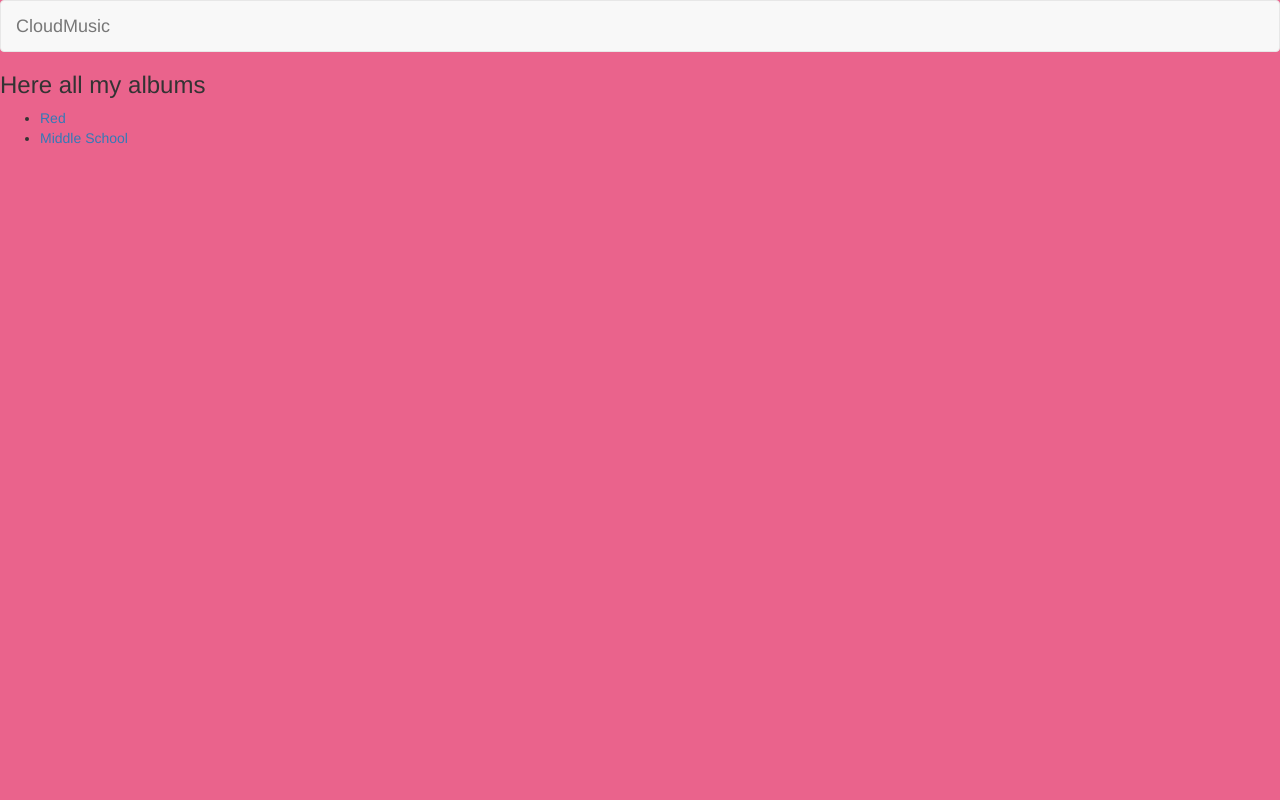
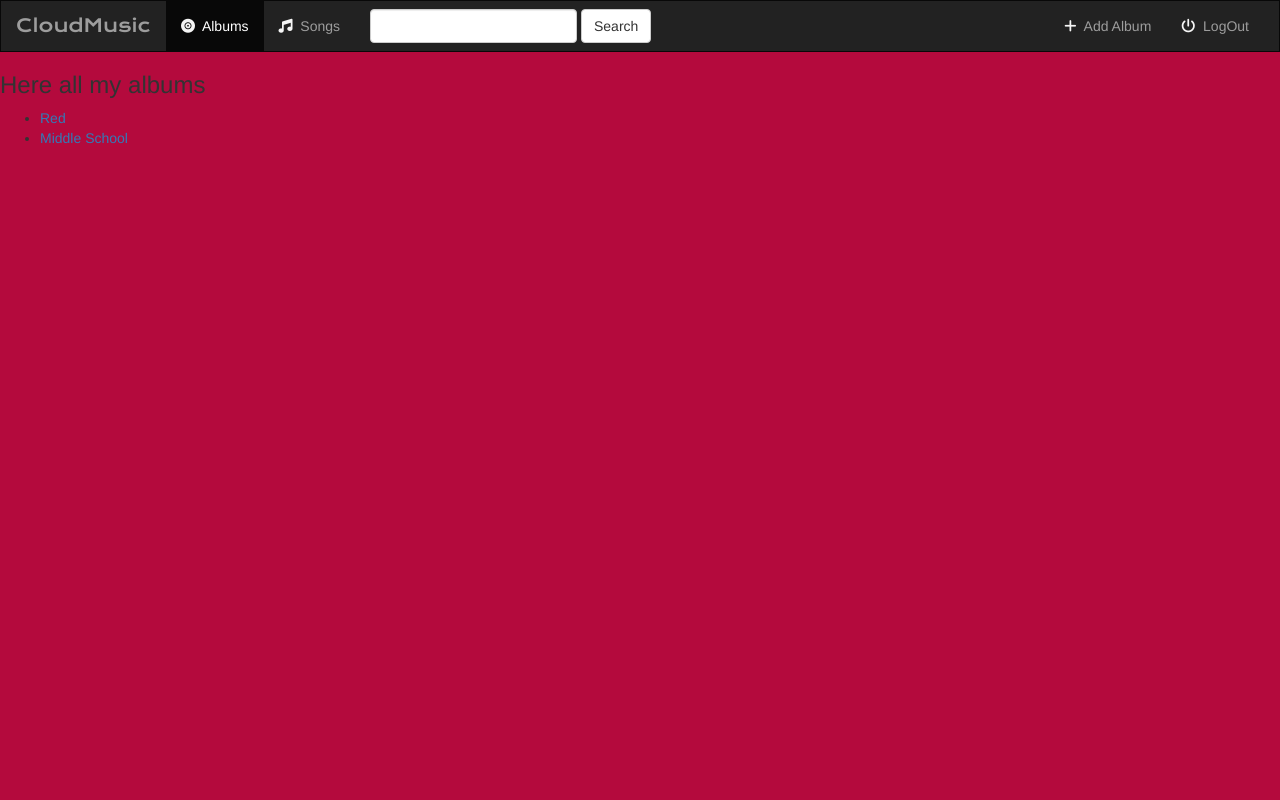
Before and after one commit to srinivasycplf8/django, a Django app: page /music/ in a window 1280 px wide. Run offline with Django 3.2, Linux system fonts and the light colour scheme; data comes from the database, SQL or seed files in the repository; some libraries are stand-ins or nearby versions.

Commit message:
Navigation final

```diff
--- a/music/static/music/style.css
+++ b/music/static/music/style.css
@@ -1,3 +1,11 @@
 body{
-    background-color: #EA638C;
+    background-color: #b40a3d;
 }
+
+.navbar{
+    border-radius: 0;
+}
+
+.navbar-brand{
+    font-family:  'Krona One', sans-serif;
+}
--- a/music/templates/music/index.html
+++ b/music/templates/music/index.html
@@ -3,23 +3,86 @@
 {% load static %}
 
 
-<!--Now if you want to include Bootstrap-->
 
-<!-- Latest compiled and minified CSS -->
 <link rel="stylesheet" href="https://maxcdn.bootstrapcdn.com/bootstrap/3.3.7/css/bootstrap.min.css" integrity="sha384-BVYiiSIFeK1dGmJRAkycuHAHRg32OmUcww7on3RYdg4Va+PmSTsz/K68vbdEjh4u" crossorigin="anonymous">
-<!---This is how we include css files-->
-
+<link href="https://fonts.googleapis.com/css2?family=Krona+One&display=swap" rel="stylesheet"/>
 <link rel="stylesheet" type="text/css" href="{% static 'music/style.css' %}"/>
+<script src="https://ajax.googleapis.com/ajax/libs/jquery/3.5.1/jquery.min.js"></script>
+<script src="https://maxcdn.bootstrapcdn.com/bootstrap/4.0.0/js/bootstrap.min.js" integrity="sha384-JZR6Spejh4U02d8jOt6vLEHfe/JQGiRRSQQxSfFWpi1MquVdAyjUar5+76PVCmYl" crossorigin="anonymous"></script>
+<script src="https://use.fontawesome.com/1b65ffa4c8.js"></script>
+<script src='https://kit.fontawesome.com/a076d05399.js'></script>
 
 
-<nav class="navbar navbar-default">
+
+<nav class="navbar navbar-inverse">
     <div class="container-fluid">
 
-        <!--logo-->
+        <!--Header-->
 
         <div class="navbar-header">
+            <button type="button" class="navbar-toggle" data-toggle="collapse" data-target="#topNavBar">
+
+                <span class="icon-bar"></span>
+                <span class="icon-bar"></span>
+                <span class="icon-bar"></span>
+
+
+            </button>
+
+
             <a class="navbar-brand" href="{% url 'music:index' %}">CloudMusic</a>
         </div>
+
+        <!--Items-->
+
+        <div class="collapse navbar-collapse" id="topNavBar">
+            <ul class="nav navbar-nav">
+                <li class="active">
+                    <a href="{% url 'music:index' %}">
+                        <span class='fas fa-record-vinyl' style='color:whitesmoke' aria-hidden="true"></span>&nbsp;
+                        Albums
+                    </a>
+                </li>
+                <li class="">
+                    <a href="#">
+                        <span class='fa fa-music' style='color:whitesmoke' aria-hidden="true"></span>&nbsp;
+                        Songs
+                    </a>
+                </li>
+            </ul>
+
+            <form class="navbar-form navbar-left" role='search' method="get" action="#">
+
+                <div class="form-group">
+                    <input type="text" class="form-control" name="q" value="">
+                </div>
+
+                <button type="submit" class="btn btn-default">Search</button>
+
+            </form>
+
+            <ul class="nav navbar-nav navbar-right">
+
+                <li class="">
+                    <a href="#">
+                        <span class='fa fa-plus' style='color:whitesmoke' aria-hidden="true"></span>&nbsp;
+                        Add Album
+                    </a>
+                </li>
+
+                <li class="">
+                    <a href="#">
+                        <span class='fa fa-power-off' style='color:whitesmoke' aria-hidden="true"></span>&nbsp;
+                        LogOut
+                    </a>
+                </li>
+
+
+            </ul>
+
+        </div>
+
+
 
     </div>
 </nav>
```
